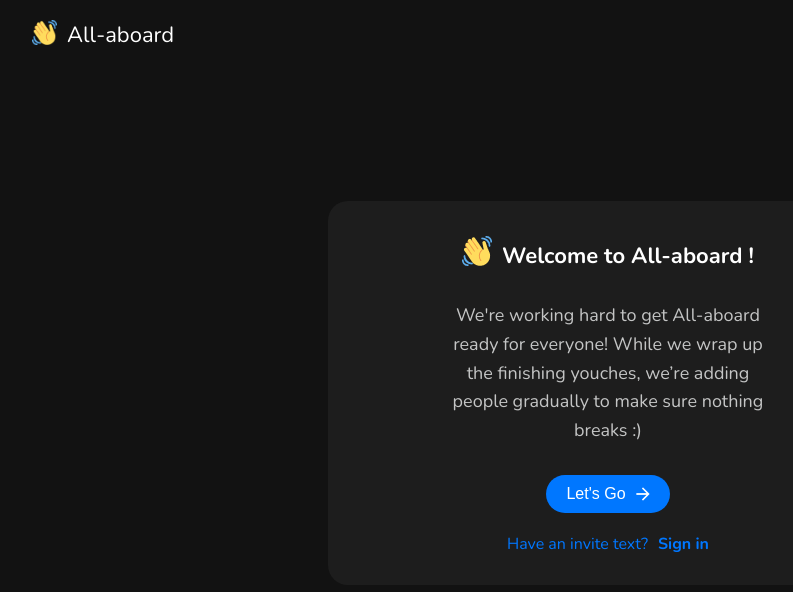
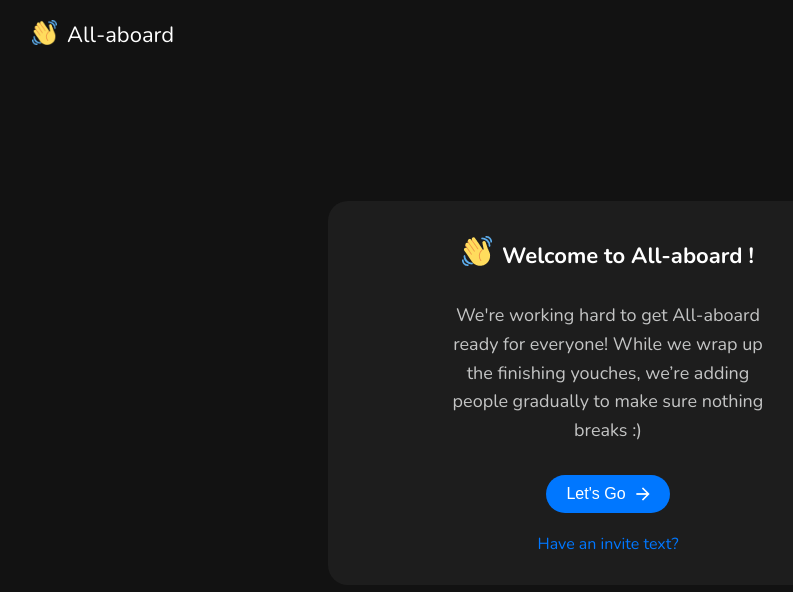
Before and after one commit to prabhat1001/All-aboard, a React (Create React App) app in the folder frontend/: page / in a window 1280 px wide. Shown: the top 592 px of the page, without its empty margins (32-825 px from the left). Built offline with nearby package versions, Linux system fonts and the light colour scheme.

Commit message:
changes in Home component

```diff
--- a/frontend/src/Pages/Home/Home.jsx
+++ b/frontend/src/Pages/Home/Home.jsx
@@ -41,9 +41,9 @@ const Home = () => {
 
         <div className={styles.signinWrapper}>
           <span className={styles.hasInvite}>Have an invite text?</span>
-          <Link style={signInLinkStyle} to="login">
+          {/* <Link style={signInLinkStyle} to="login">
              Sign in
-          </Link>
+          </Link>  */}
         </div>
       </Card>
     </div>
```
